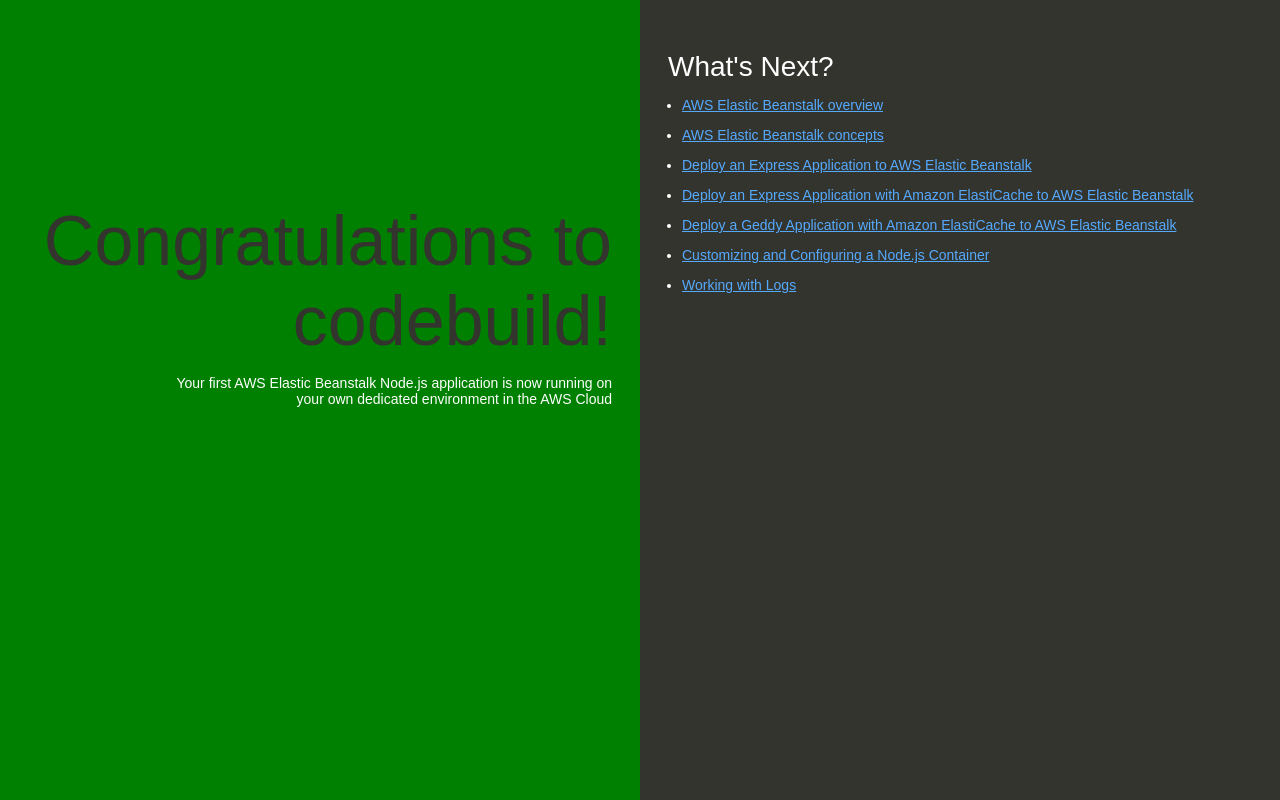
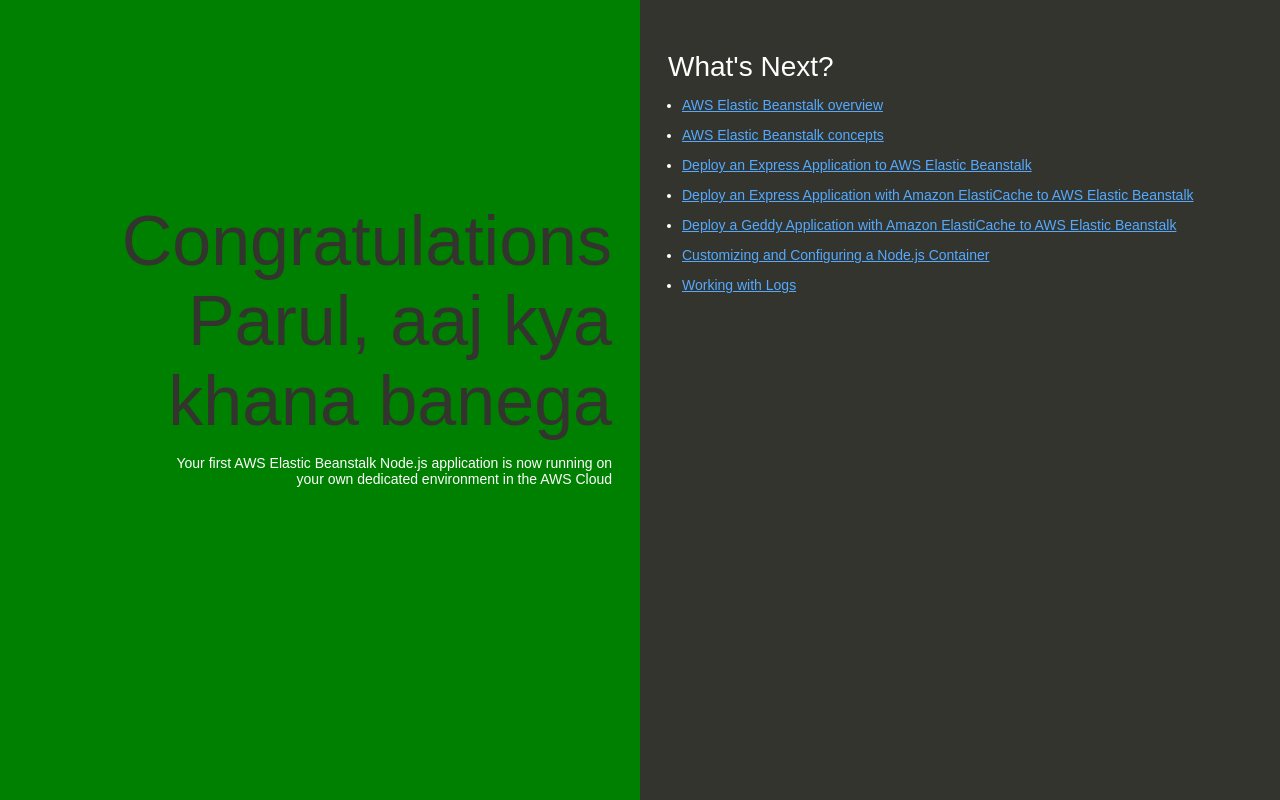
Before and after one commit to as00498685/CICD_Elasticbeanstalk, a website: page index.html in a window 1280 px wide. Drawn offline with Linux system fonts and the light colour scheme.

Commit message:
Update index.html

```diff
--- a/index.html
+++ b/index.html
@@ -74,7 +74,7 @@
   </head>
   <body>
     <div class="textColumn">
-      <h1>Congratulations to codebuild!</h1>
+      <h1>Congratulations Parul, aaj kya khana banega</h1>
       <p>Your first AWS Elastic Beanstalk Node.js application is now running on your own dedicated environment in the AWS Cloud</p>
     </div>
     <div class="linksColumn">
```
